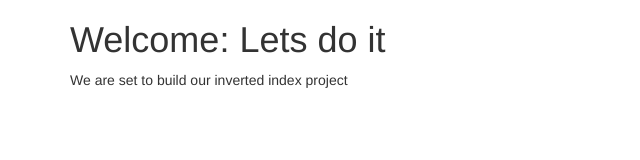
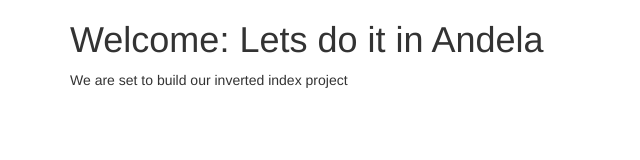
Before and after one commit to eshaibu/inverted-index, a website: page src/index.html in a window 1280 px wide. Shown: the whole page, without its empty margins (0-640 px from the left). Drawn offline with nearby package versions, Linux system fonts and the light colour scheme.

Commit message:
update text in UI

```diff
--- a/src/index.html
+++ b/src/index.html
@@ -19,7 +19,7 @@
 <body>
     <div class="container">
         <div ng-controller="MainController as main">
-            <h1>Welcome: Lets do it</h1>
+            <h1>Welcome: Lets do it in Andela</h1>
             <p>{{ message }}</p>
         </div>
     </div>
```
